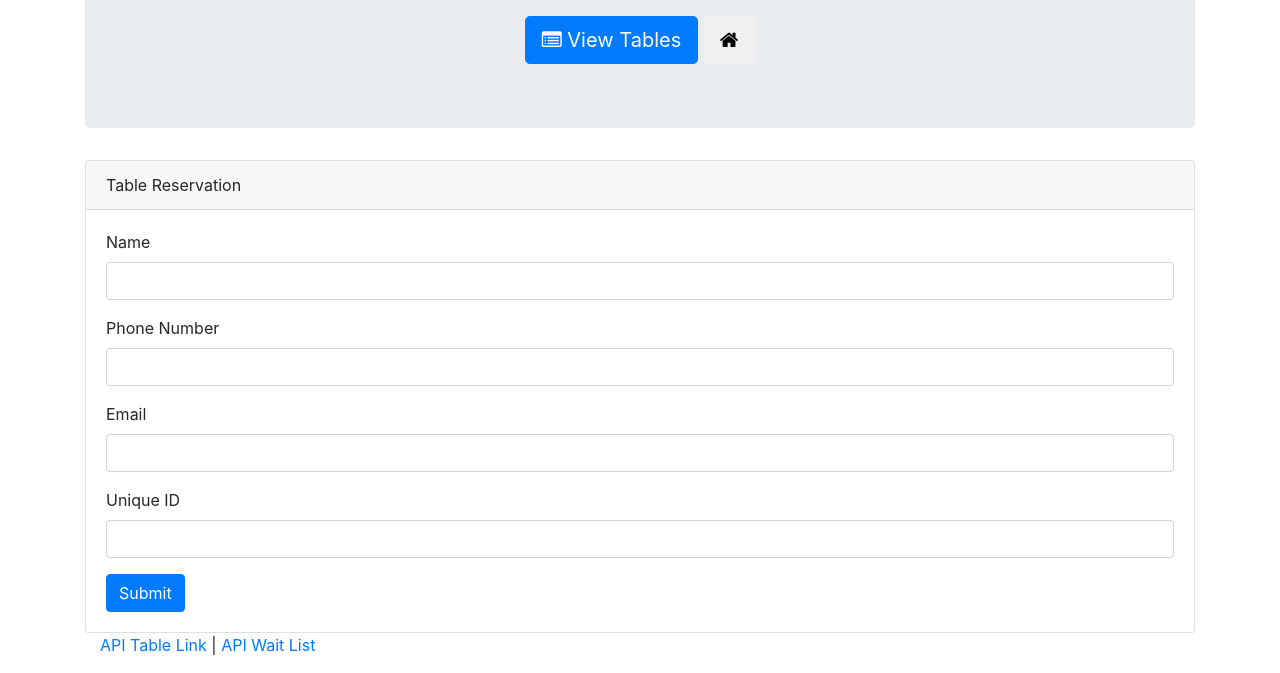
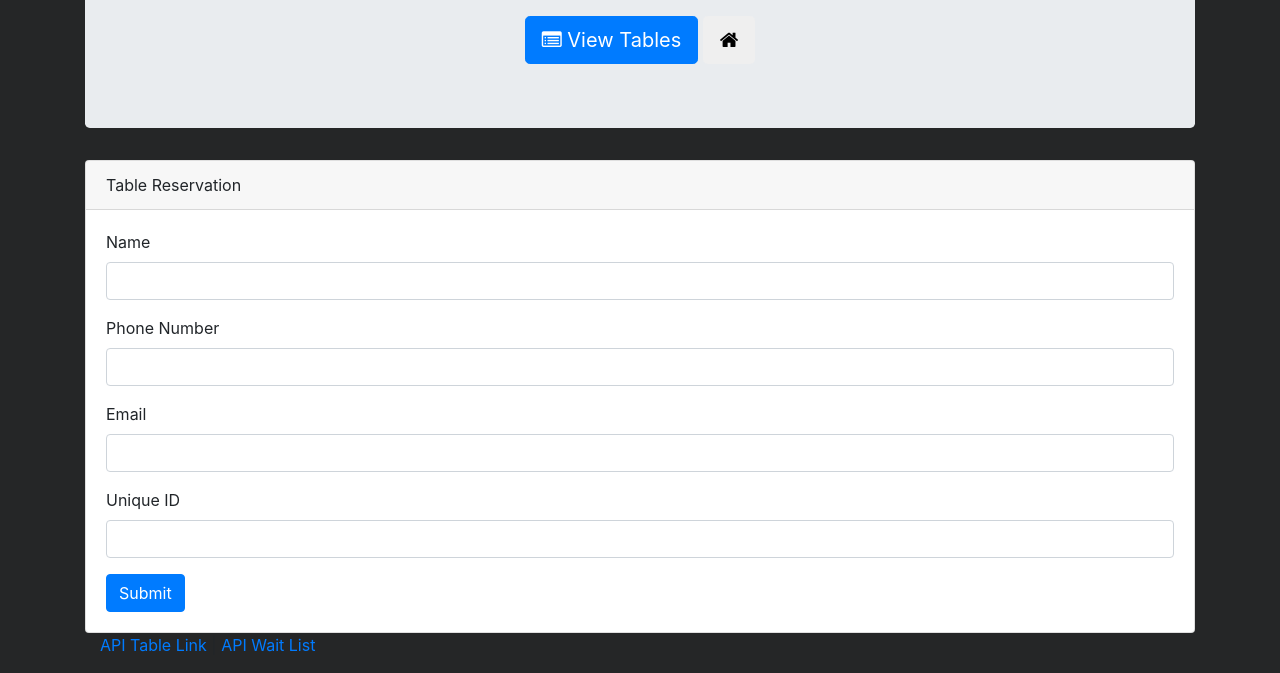
Before and after one commit to chrislewisjones/HotRestaurant, a plain HTML site: page reservations.html in a window 1280 px wide. Shown: the part 199-872 px from the top of the page. Drawn offline with nearby package versions, Linux system fonts and the light colour scheme.

Commit message:
background fixed

```diff
--- a/css/style.css
+++ b/css/style.css
@@ -1,5 +1,5 @@
 body {
-  color: #252627;
+  background-color: #252627;
 }
 
 /* reservation styles */
```
